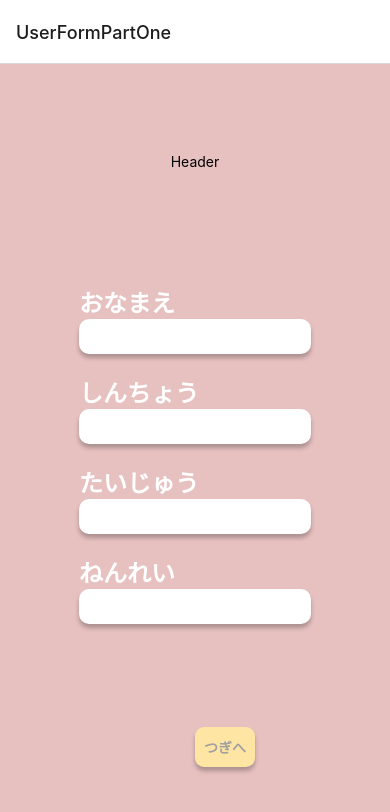
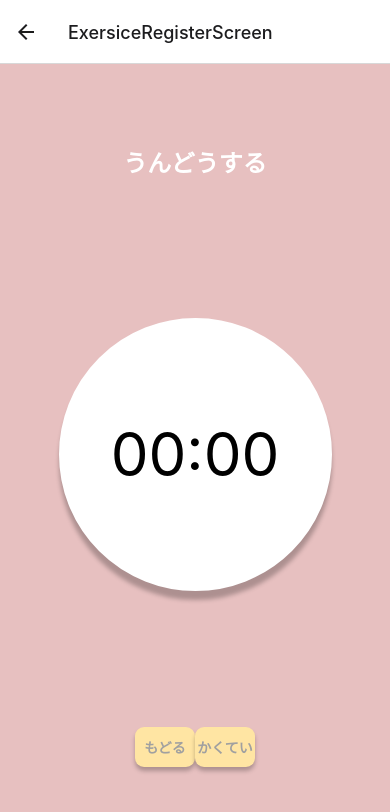
Before and after one commit to aizuHackathon/hackathon-front-app, a React Native app: screen /ExersiceRegisterScreen in a window 390 px wide. Shown: the top 812 px of the page. Built offline with nearby package versions, Linux system fonts and the light colour scheme.

Commit message:
#create: 運動とうろく画面のタイマー作成

```diff
--- a/App.tsx
+++ b/App.tsx
@@ -4,6 +4,7 @@ import { createNativeStackNavigator } from '@react-navigation/native-stack';
 import { UserFormPartOne } from './src/screens/UserFormPartOne/UserFormPartOne';
 import { UserFormPartTwo } from './src/screens/UserFormPartTwo/UserFormPartTwo';
 import { MainScreen } from './src/screens/MainScreen/MainScreen';
+import { ExersiceRegisterScreen } from './src/screens/ExersiceRegisterScreen/ExersiceRegisterScreen';
 
 type RootStackParamList = {
   Home: undefined;
@@ -19,6 +20,10 @@ const App: React.VFC = () => (
       <Stack.Screen name='UserFormPartOne' component={UserFormPartOne} />
       <Stack.Screen name='UserFormPartTwo' component={UserFormPartTwo} />
       <Stack.Screen name='MainScreen' component={MainScreen} />
+      <Stack.Screen
+        name='ExersiceRegisterScreen'
+        component={ExersiceRegisterScreen}
+      />
     </Stack.Navigator>
   </NavigationContainer>
 );
--- /dev/null
+++ b/src/screens/ExersiceRegisterScreen/ExersiceRegisterScreen.tsx
@@ -0,0 +1,85 @@
+import React, { useState, useEffect } from 'react';
+import { Text, View, Button, Pressable, TouchableOpacity } from 'react-native';
+import { ExersiceRegisterScreenStyles } from './ExersiceRegisterScreenStyle';
+import { ProcessButton } from '../../components/ProcessButton/ProcessButton';
+import { Navigation } from '../screan';
+
+export const ExersiceRegisterScreen: React.FC<Navigation> = ({
+  navigation,
+}) => {
+  const [time, setTime] = useState(0);
+  const [running, setRunning] = useState(false);
+  useEffect(() => {
+    let interval;
+    if (running) {
+      interval = setInterval(() => {
+        setTime((prevTime) => prevTime + 10);
+      }, 10);
+    } else if (!running) {
+      clearInterval(interval);
+    }
+    return () => clearInterval(interval);
+  }, [running]);
+
+  return (
+    <View
+      style={[
+        ExersiceRegisterScreenStyles.container,
+        { backgroundColor: '#E7C0C0' },
+      ]}
+    >
+      <View
+        style={ExersiceRegisterScreenStyles.ExersiceRegisterHeaderContainer}
+      >
+        <Text style={ExersiceRegisterScreenStyles.text}>うんどうする</Text>
+      </View>
+
+      <View style={[ExersiceRegisterScreenStyles.container, { flex: 2 }]}>
+        <TouchableOpacity onPress={() => setRunning(!running)}>
+          <View
+            style={[
+              ExersiceRegisterScreenStyles.timerContainer,
+              { backgroundColor: running ? 'blue' : 'white' },
+            ]}
+          >
+            <Text
+              style={[
+                ExersiceRegisterScreenStyles.timerText,
+                { color: running ? 'white' : 'black' },
+              ]}
+            >
+              {('0' + Math.floor((time / 60000) % 60)).slice(-2)}:
+              {('0' + Math.floor((time / 1000) % 60)).slice(-2)}
+            </Text>
+          </View>
+        </TouchableOpacity>
+      </View>
+
+      <View
+        style={ExersiceRegisterScreenStyles.ExersiceRegisterFooterContainer}
+      >
+        <View
+          style={{
+            flex: 1,
+            width: '100%',
+            flexDirection: 'row',
+            alignItems: 'center',
+            justifyContent: 'space-around',
+          }}
+        >
+          <ProcessButton
+            onClick={() => navigation.goBack()}
+            content={'もどる'}
+          />
+          <ProcessButton
+            onClick={() => {
+              // if(validete()) navigation.navigate('MainScreen');
+              navigation.navigate('MainScreen');
+            }}
+            content={'かくてい'}
+          />
+        </View>
+      </View>
+    </View>
+  );
+};
--- /dev/null
+++ b/src/screens/ExersiceRegisterScreen/ExersiceRegisterScreenStyle.ts
@@ -0,0 +1,59 @@
+import { StyleSheet } from 'react-native';
+import { Dimensions } from 'react-native';
+const WIDTH = Dimensions.get('window').width;
+export const ExersiceRegisterScreenStyles = StyleSheet.create({
+  container: {
+    flex: 1,
+    alignItems: 'center',
+    justifyContent: 'center',
+  },
+  ExersiceRegisterHeaderContainer: {
+    flex: 1,
+    alignItems: 'center',
+    justifyContent: 'center',
+  },
+  ExersiceRegisterFooterContainer: {
+    flex: 1,
+    flexDirection: 'row',
+    alignItems: 'center',
+  },
+  text: {
+    color: 'white',
+    fontSize: 24,
+    fontWeight: '700',
+  },
+  buttonText: {
+    color: 'black',
+    fontSize: 12,
+    fontWeight: '700',
+  },
+  timer: {
+    marginVertical: 10,
+  },
+  timerText: {
+    fontSize: 60,
+  },
+  timerContainer: {
+    width: WIDTH * 0.7,
+    height: WIDTH * 0.7,
+    justifyContent: 'center',
+    alignItems: 'center',
+    borderColor: 'white',
+    borderWidth: 2,
+    borderRadius: (WIDTH * 0.7) / 2,
+    padding: '10%',
+    shadowColor: '#000',
+    shadowOffset: {
+      width: 0,
+      height: 9,
+    },
+    shadowOpacity: 0.25,
+    shadowRadius: 4,
+  },
+  button: {
+    marginVertical: 5,
+    backgroundColor: 'white',
+    borderRadius: 24,
+    width: 100,
+  },
+});
--- a/src/screens/MainScreen/MainScreen.tsx
+++ b/src/screens/MainScreen/MainScreen.tsx
@@ -135,7 +135,7 @@ export const MainScreen: React.FC<Navigation> = ({ navigation }) => {
                 <TouchableOpacity
                   activeOpacity={0.7}
                   style={MainScreenStyles.rightBtn}
-                  onPress={() => console.log(3)}
+                  onPress={() => navigation.navigate('ExersiceRegisterScreen')}
                 >
                   <Image
                     source={{
```
